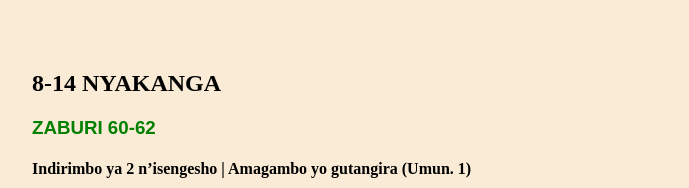
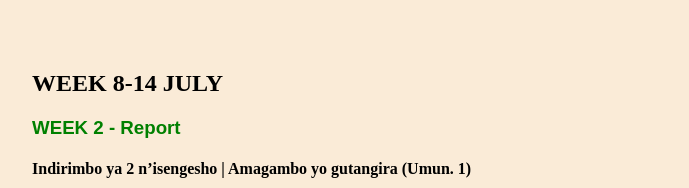
Before and after one commit to manzii07/HTML, a plain HTML site: page index.html in a window 1280 px wide. Shown: the top 188 px of the page, without its empty margins (38-727 px from the left). Drawn offline with Linux system fonts and the light colour scheme.

Commit message:
Update index.html

```diff
--- a/index.html
+++ b/index.html
@@ -1,7 +1,7 @@
 <!DOCTYPE html>
 <html>
 <head>
-    <title> JW Libary - Meetings </title>
+    <title> NICK|WEEK 2 - Report</title>
     <meta name="description" content="This webpage is kinda uhm" />
     <meta http-equiv="Content-Type" content="text/html"; charset="UTF-8" />
     <meta name="viewport" content="width=device-width, initial-scale=1.0" />
@@ -23,8 +23,8 @@
     </script>
 </head>
 <body>
-    <h2> 8-14 NYAKANGA</h2>
-    <h3> <font face="arial" color="green" > <strong>ZABURI 60-62 </strong> </font> </h3>
+    <h2> WEEK 8-14 JULY</h2>
+    <h3> <font face="arial" color="green" > <strong> WEEK 2 - Report </strong> </font> </h3>
     <h4> Indirimbo ya 2 n’isengesho | Amagambo yo gutangira (Umun. 1) </h4>
     <video width="600" controls>
         <source src="2.mp4" type="video/mp4">
```
